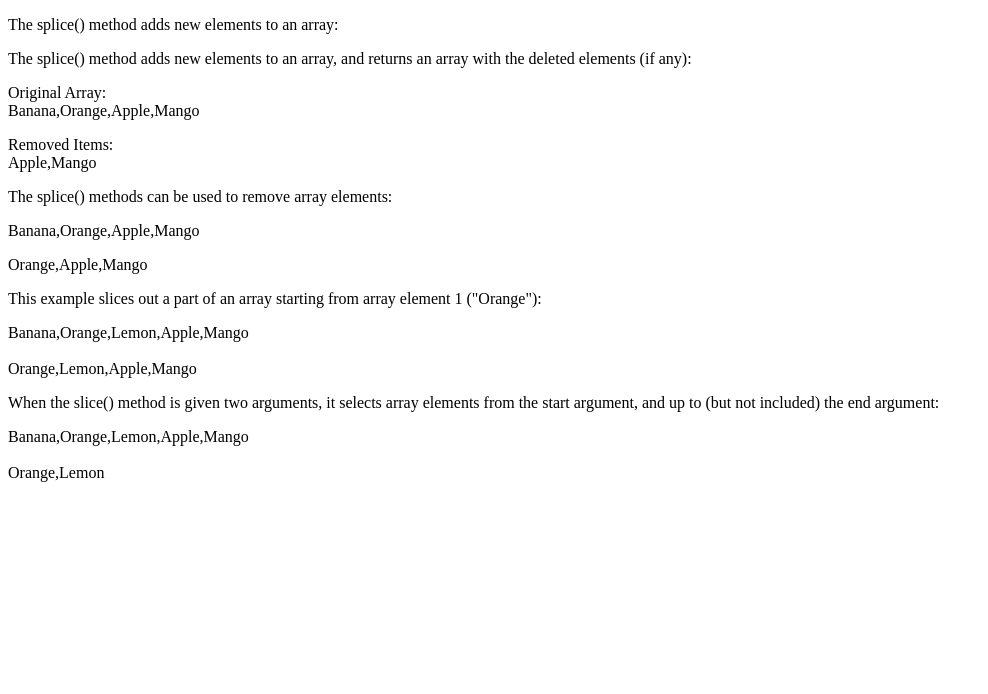
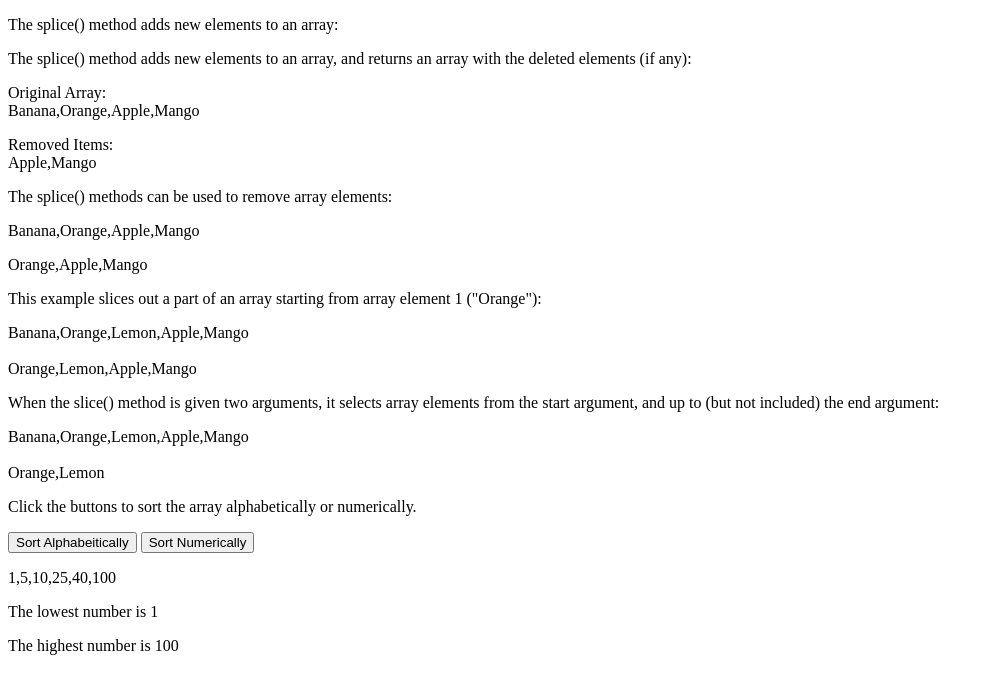
Before and after one commit to MariaMCodes/arrays, a plain HTML site: page index.html in a window 1280 px wide. Shown: the whole page, without its empty margins (0-988 px from the left). Drawn offline with Linux system fonts and the light colour scheme.

Commit message:
compare func

```diff
--- a/index.html
+++ b/index.html
@@ -32,7 +32,14 @@
     <p>When the slice() method is given two arguments, it selects array elements from the start argument, and up to (but not included) the end argument:</p>
     <p id="demo7"></p>
 
+    <!-- The Compare Function -->
+    <p>Click the buttons to sort the array alphabetically or numerically.</p>
+    <button onclick="myFunction1()">Sort Alphabeitically</button>
+    <button onclick="myFunction2()">Sort Numerically</button>
+    <p id="demo8"></p>
 
+    <p id="demo9"></p>
+    <p id="demo10"></p>
 
 
     <script>
@@ -56,6 +63,34 @@
         const fruits4 = ["Banana", "Orange", "Lemon", "Apple", "Mango"];
         const citrus2 = fruits4.slice(1, 3);
         document.getElementById("demo7").innerHTML = fruits4 + "<br><br>" + citrus2;
+
+        // The Compare Function
+        const points = [40, 100, 1, 5, 25, 10];
+        document.getElementById("demo8").innerHTML = points;
+
+        function myFunction1() {
+            points.sort();
+            document.getElementById("demo8").innerHTML = points;
+        }
+
+        function myFunction2() {
+            points.sort(function(a, b) {
+                return a - b
+            });
+            document.getElementById("demo8").innerHTML = points;
+        }
+
+        document.getElementById("demo8").innerHTML = points;
+        points.sort(function(a, b) {
+            return a - b
+        });
+        document.getElementById("demo9").innerHTML = "The lowest number is " + points[0];
+
+        document.getElementById("demo8").innerHTML = points;
+        points.sort(function(a, b) {
+            return b - a
+        });
+        document.getElementById("demo10").innerHTML = "The highest number is " + points[0];
     </script>
 
 </body>
```
